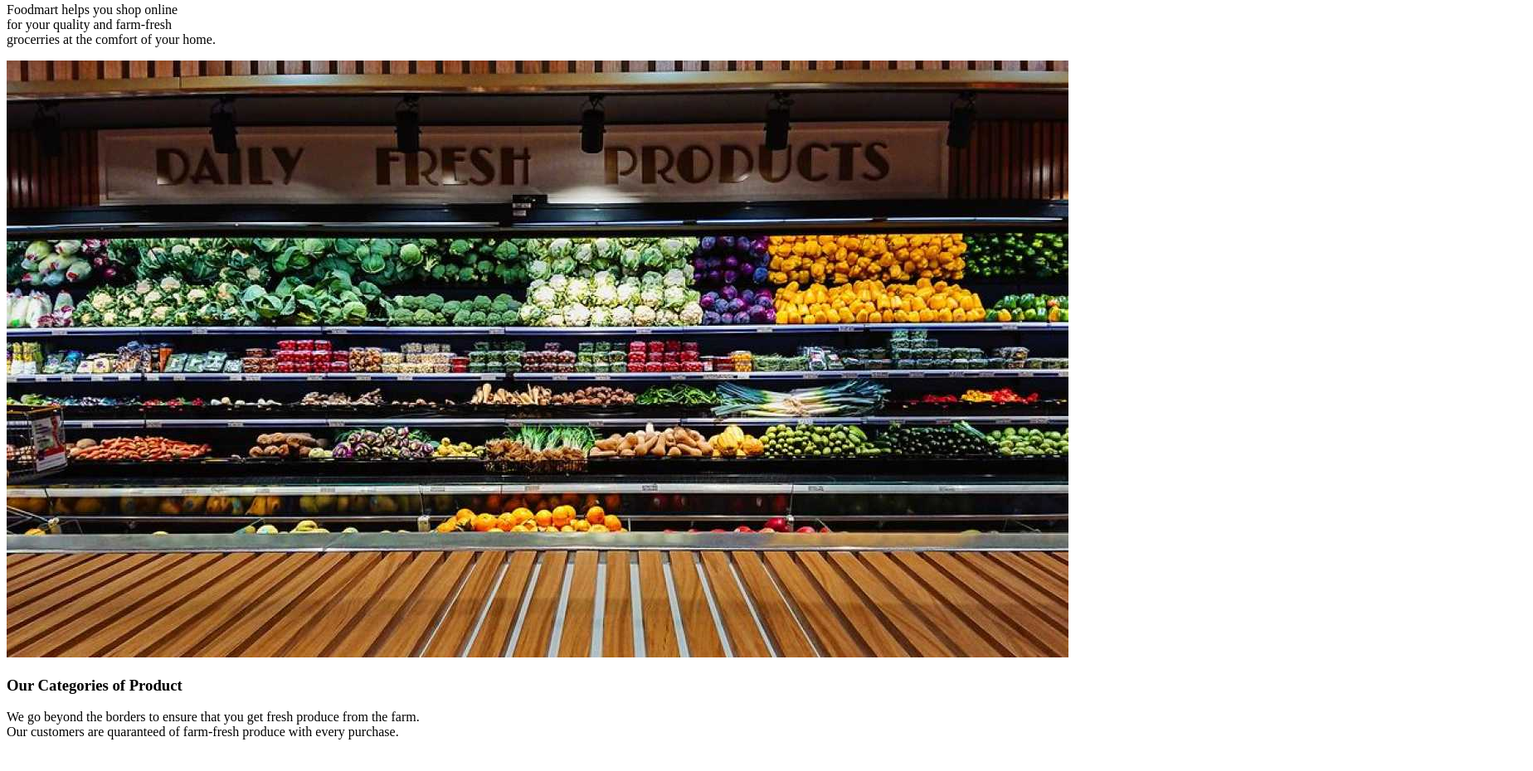
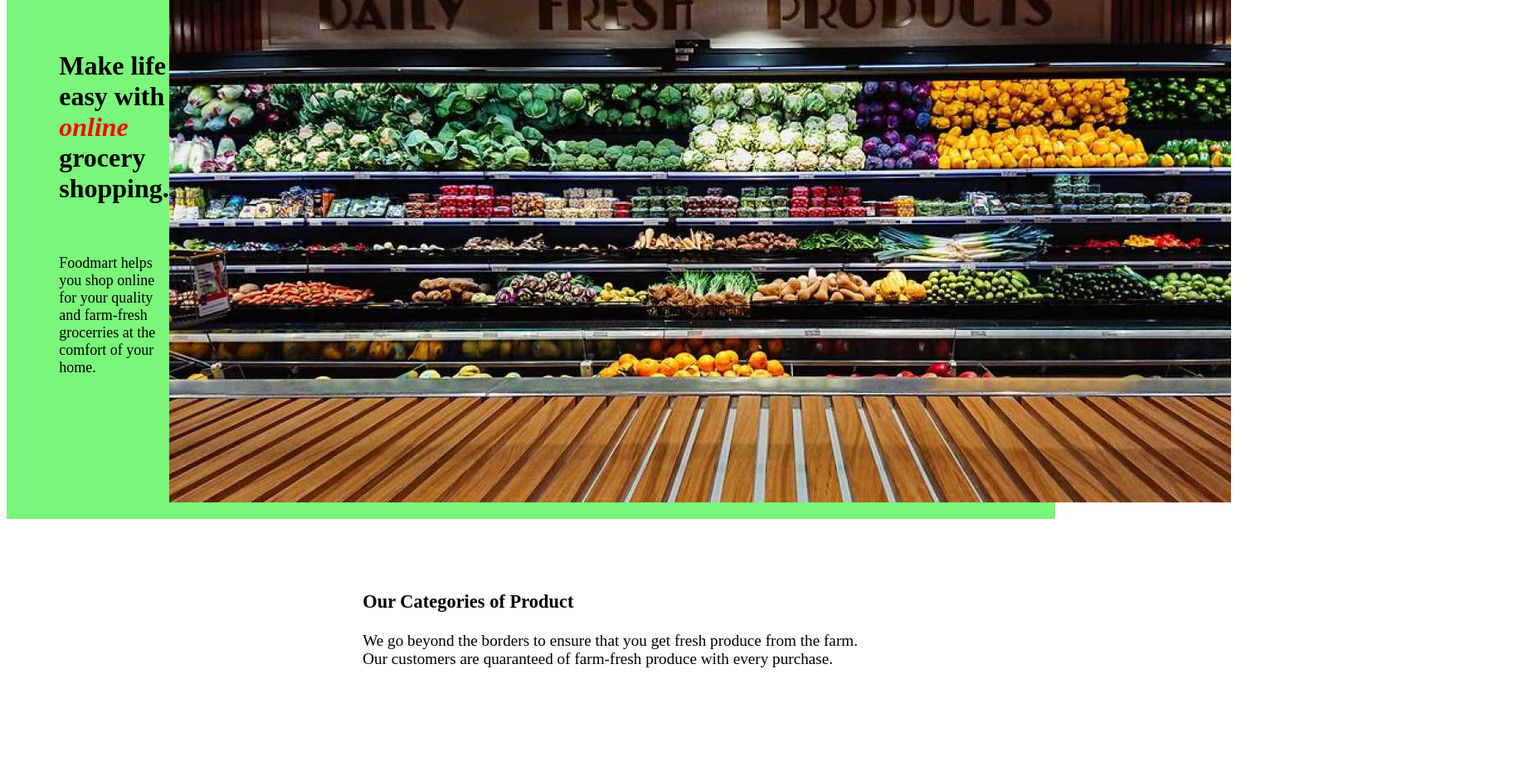
Before and after one commit to DaisyOdongo/phase_1_project, a plain HTML site: page index.html in a window 1280 px wide. Shown: the part 356-1286 px from the top of the page at 83% size, 1848 px wide, since content can reach past the window. Before the commit the page ends 1264 px from the top, so only its background shows below. Drawn offline with Linux system fonts and the light colour scheme.

Commit message:
styled the banner section

```diff
--- a/index.css
+++ b/index.css
@@ -259,6 +259,53 @@ button {
     font-size: 13px;
     font-weight: 500;
 }
+.banner {
+    background-color: rgb(122, 247, 122);
+    display: flex;
+    align-items: center;
+    justify-content: space-between;
+}
+
+#grocery-store-banner {
+    max-width: 1270px;
+    width: 100%;
+    padding: 0px 380px 20px 0px;
+    max-height: 720px;
+    height: 100%;
+    display: block;
+
+}
+
+#explain {
+    margin-top: 0%;
+    margin-left: 5%;
+    padding: 100px 0px;
+    width: auto;
+}
+
+#explain span {
+    color: red;
+    font-style: italic;
+}
+
+#explain p {
+    padding-top: 40px;
+    font-size: large;
+}
+
+
+
+.banner1 {
+    flex-direction: column;
+    align-items: center;
+    padding: 15px 50px;
+    margin-top: 50px;
+    margin-bottom: 100px;
+    margin-left: 30%;
+    margin-right: 10%;
+    font-size: larger;
+    font: weight 5px;
+}
 .add-to-cart-btn {
     position: absolute;
     top: 50%;
```
